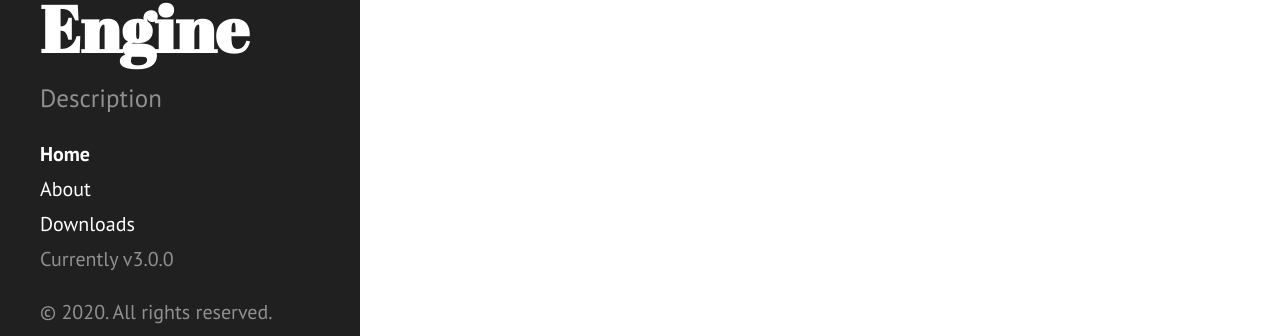
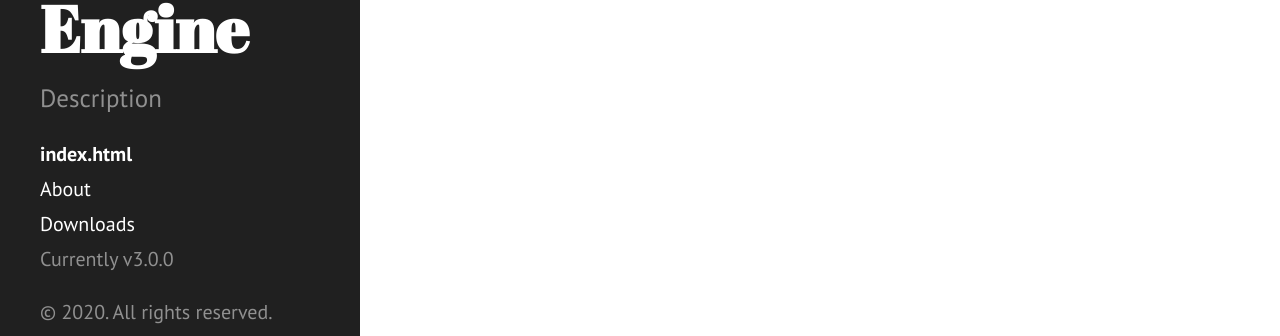
Before and after one commit to TheForceEngine/TheForceEngine.github.io, a Jekyll site: the page built from index.html, in a window 1280 px wide. Shown: the part 533-869 px from the top of the page. Built offline with Jekyll 4.4.1, drawn with Linux system fonts in a browser that asks for light colours; the list of posts is cut into pages by our own code.

Commit message:
Update sidebar.html

```diff
--- a/_includes/sidebar.html
+++ b/_includes/sidebar.html
@@ -10,7 +10,7 @@
     </div>
 
     <nav class="sidebar-nav">
-      <a class="sidebar-nav-item{% if page.title == "Home" %} active{% endif %}" href="{{ site.baseurl }}">Home</a>
+      <a class="sidebar-nav-item{% if page.title == "Home" %} active{% endif %}" href="{{ site.baseurl }}">index.html</a>
 
       {% comment %}
         The code below dynamically generates a sidebar nav of pages with
```
